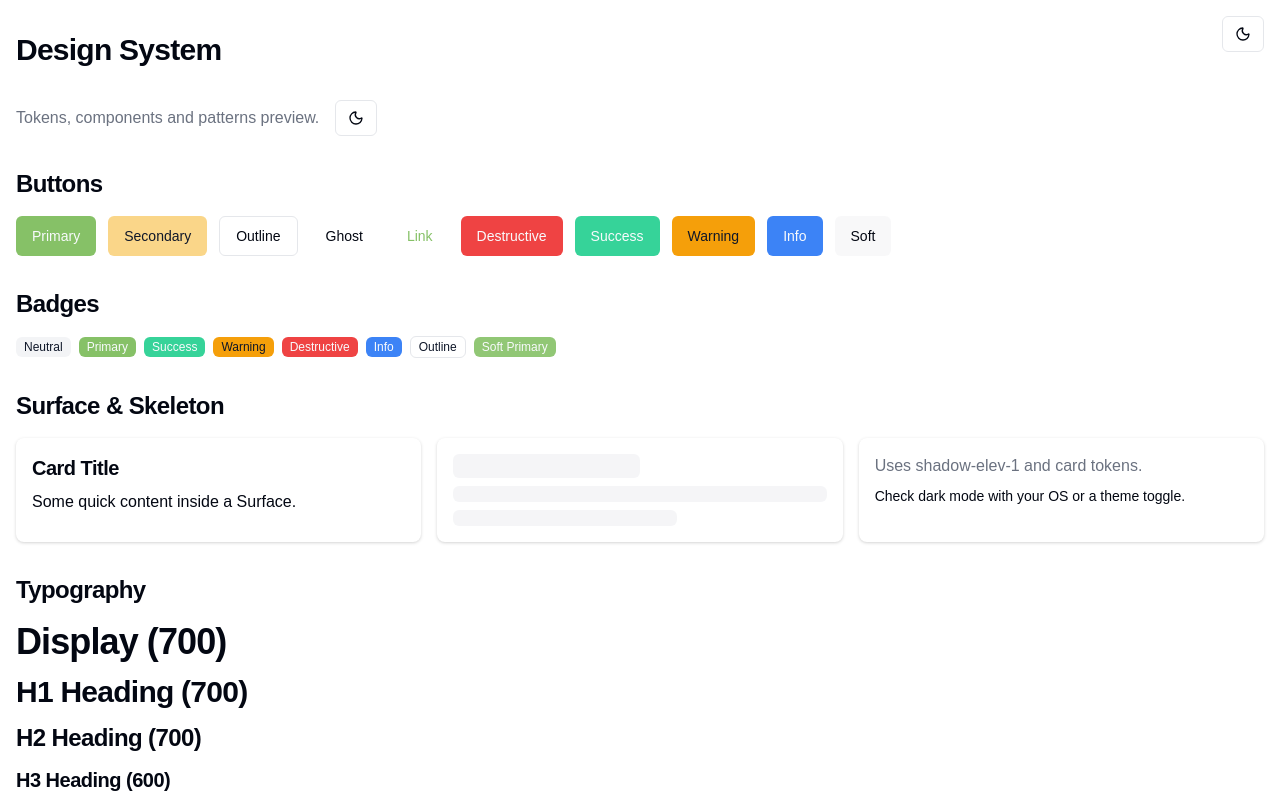
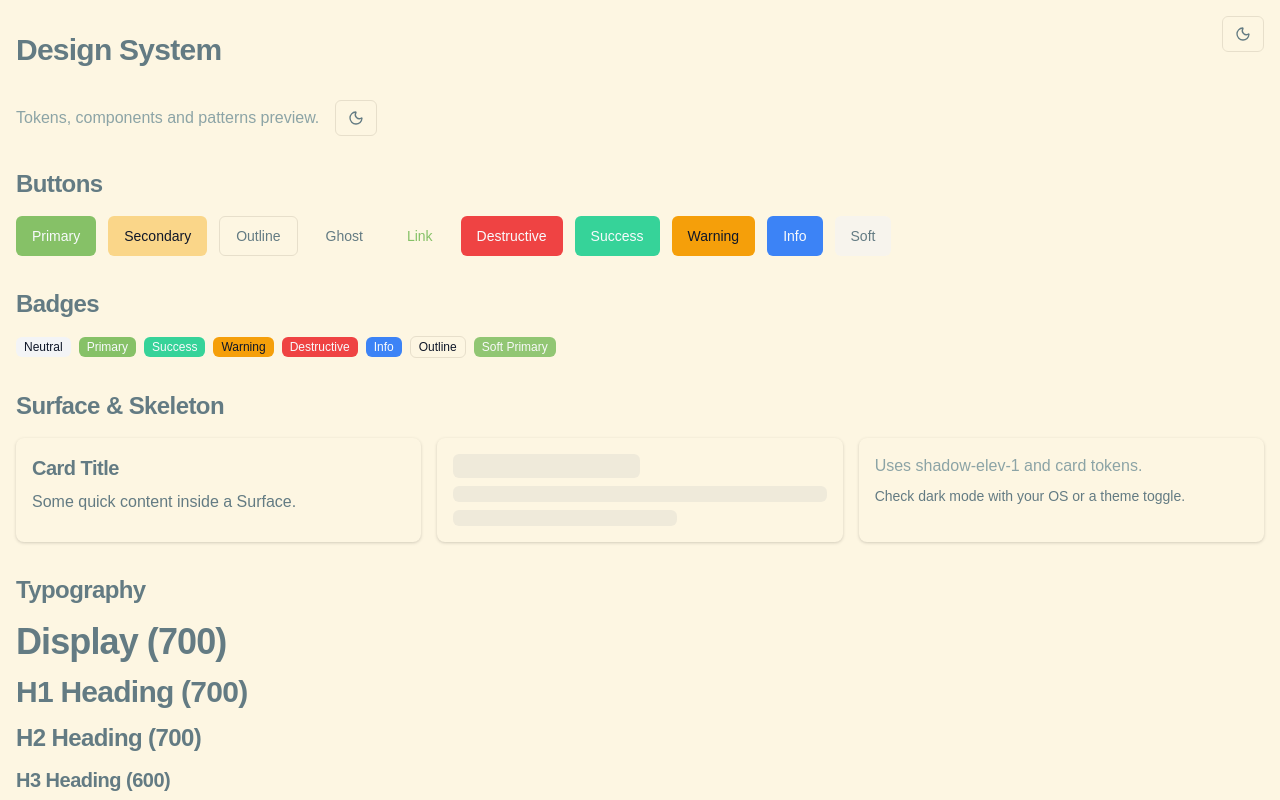
Before and after one commit to evaaaaawu/tabseed, a Next.js app: page /design-system in a window 1280 px wide. Shown: the top 800 px of the page. Built offline with nearby package versions, Linux system fonts and the light colour scheme; a web font is replaced by a local one.

Commit message:
feat(theme): apply Solarized Light/Dark for background, surface, and text tokens

```diff
--- a/src/app/globals.css
+++ b/src/app/globals.css
@@ -2,23 +2,23 @@
 @tailwind components;
 @tailwind utilities;
 
-/* Design tokens — Light */
+/* Design tokens — Light (Solarized Light) */
 :root {
-  --background: 0 0% 100%;
-  --foreground: 224 71.4% 4.1%;
+  /* Solarized Light base */
+  --background: 44 87% 94%; /* base3 #fdf6e3 */
+  --foreground: 195 14% 45%; /* base00 #657b83 */
 
-  --muted: 220 14.3% 95.9%;
-  --muted-foreground: 220 8.9% 46.1%;
+  --muted: 44 36% 89%; /* base2 #eee8d5 */
+  --muted-foreground: 186 13% 60%; /* base1 #93a1a1 */
 
-  /* Fix: light popover should be light */
-  --popover: 0 0% 100%;
-  --popover-foreground: 224 71.4% 4.1%;
+  --popover: 44 87% 94%;
+  --popover-foreground: 195 14% 45%;
 
-  --card: 0 0% 100%;
-  --card-foreground: 224 71.4% 4.1%;
+  --card: 44 87% 94%;
+  --card-foreground: 195 14% 45%;
 
-  --border: 220 13% 91%;
-  --input: 220 13% 91%;
+  --border: 44 36% 85%; /* slightly darker than base2 */
+  --input: 44 36% 85%;
   --ring: 221 83% 53%;
 
   /* Brand colors */
@@ -60,23 +60,22 @@
   --radius: 8px;
 }
 
-/* Dark theme overrides */
+/* Dark theme overrides (Solarized Dark) */
 .dark {
-  --background: 224 71% 4%;
-  --foreground: 213 31% 91%;
+  --background: 193 100% 11%; /* base03 #002b36 */
+  --foreground: 186 13% 56%; /* base0 #839496 */
 
-  --muted: 223 47% 11%;
-  --muted-foreground: 215 20% 65%;
+  --muted: 192 88% 13%; /* base02 #073642 */
+  --muted-foreground: 186 13% 60%; /* base1 #93a1a1 */
 
-  /* Fix: dark popover should be dark */
-  --popover: 224 71% 4%;
-  --popover-foreground: 213 31% 91%;
+  --popover: 193 100% 11%;
+  --popover-foreground: 186 13% 56%;
 
-  --card: 224 71% 4%;
-  --card-foreground: 213 31% 91%;
+  --card: 193 100% 11%;
+  --card-foreground: 186 13% 56%;
 
-  --border: 216 34% 17%;
-  --input: 216 34% 17%;
+  --border: 191 33% 22%; /* subtle line on dark */
+  --input: 191 33% 22%;
   --ring: 224 76% 48%;
 
   /* Keep brand readable on dark */
```
